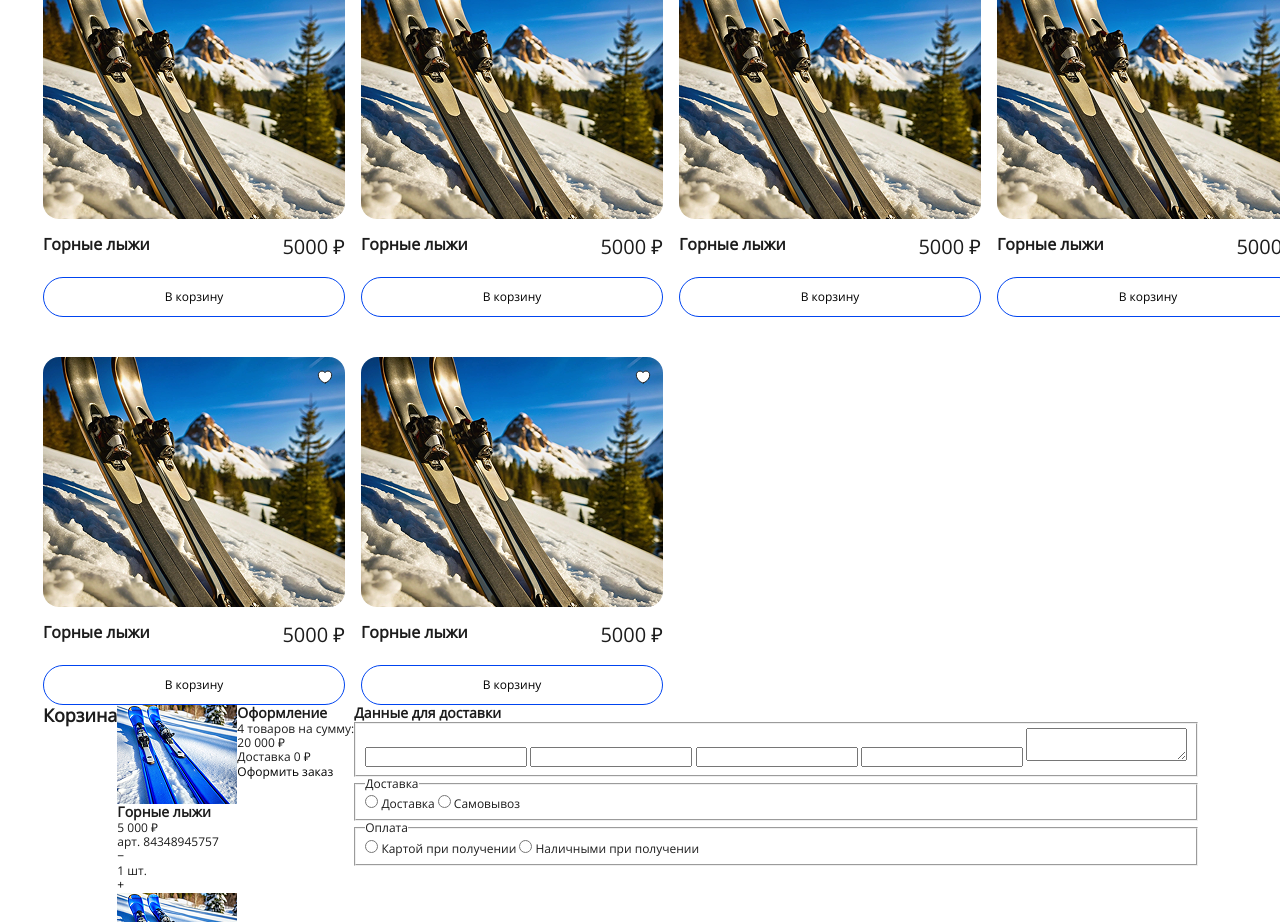
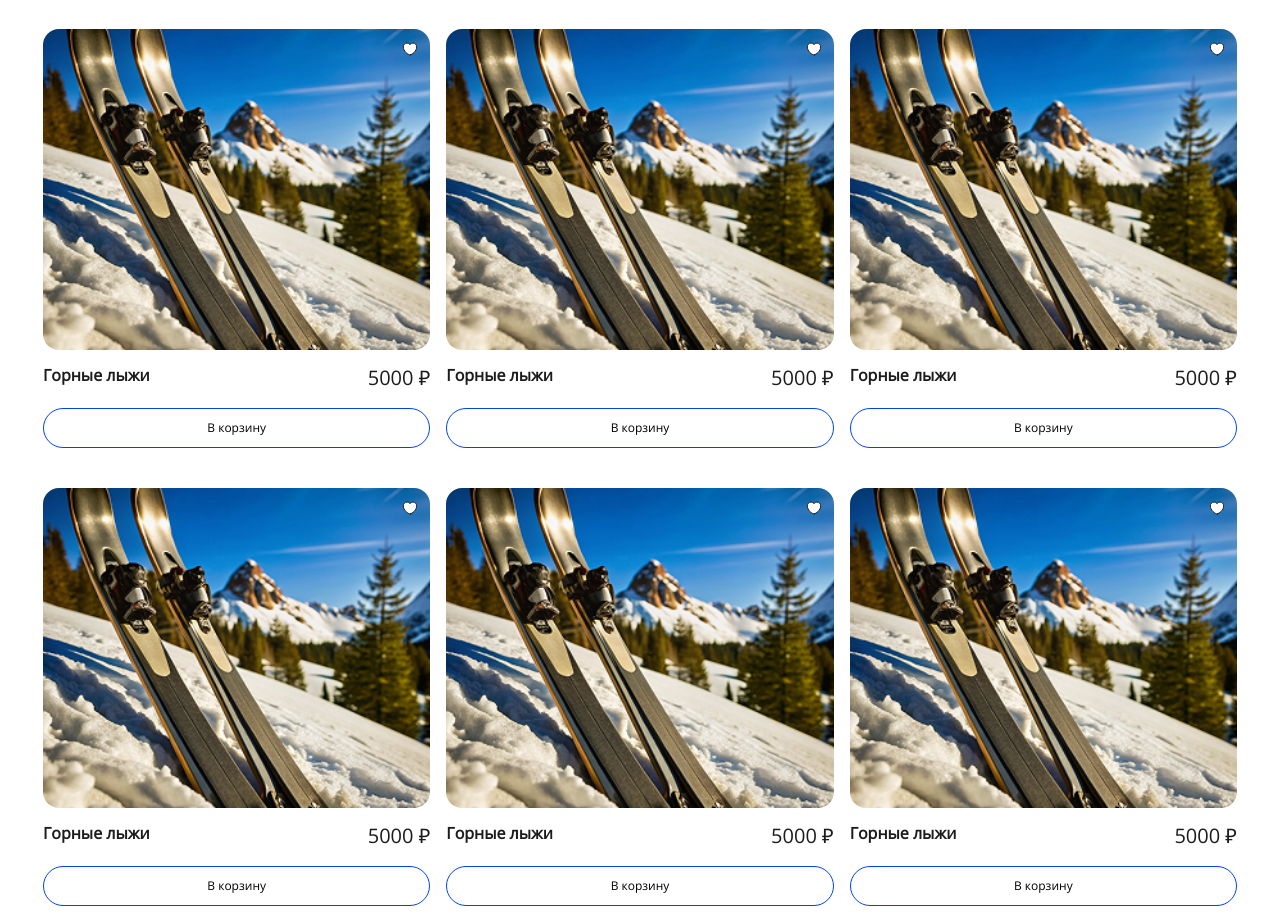
Before and after one commit to mindfling/MP-SKI-People, a website built with Vite: page index.html in a window 1280 px wide. Shown: the part 400-1322 px from the top of the page. Built offline with nearby package versions, Linux system fonts and the light colour scheme.

Commit message:
feat public goods grid auto-fit

```diff
--- a/index.html
+++ b/index.html
@@ -4,9 +4,9 @@
     <meta charset="UTF-8" />
     <link rel="icon" type="image/svg+xml" href="/icon/vite.svg" />
     <meta name="viewport" content="width=device-width, initial-scale=1.0" />
-    <link rel="preload" href="public/fonts/OpenSans-Regular.woff2" as="font" type="font/woff2" crossorigin>
-    <link rel="preload" href="public/fonts/Inter.woff2" as="font" type="font/woff2" crossorigin>
-    <link rel="preload" href="public/fonts/Inter-Black.woff2" as="font" type="font/woff2" crossorigin>
+    <link rel="preload" href="/fonts/OpenSans-Regular.woff2" as="font" type="font/woff2" crossorigin>
+    <link rel="preload" href="/fonts/Inter.woff2" as="font" type="font/woff2" crossorigin>
+    <link rel="preload" href="/fonts/Inter-Black.woff2" as="font" type="font/woff2" crossorigin>
     <script src="src/main.js" type="module"></script>
     <title>SKI People</title>
   </head>
@@ -107,7 +107,7 @@
             <li class="goods__item">
               <article class="goods__card card">
                 <a class="card__link" href="#">
-                  <img class="card__image" src="/public/img/products/ski-mount.png" alt="товар лыжи">
+                  <img class="card__image" src="/img/products/ski-mount.png" alt="товар лыжи">
                 </a>
                 <button class="card__like-button">
                   <svg width="16" height="16" viewBox="0 0 16 16" fill="none" xmlns="http://www.w3.org/2000/svg">
@@ -125,7 +125,7 @@
             <li class="goods__item">
               <article class="goods__card card">
                 <a class="card__link" href="#">
-                  <img class="card__image" src="/public/img/products/ski-mount.png" alt="товар лыжи">
+                  <img class="card__image" src="/img/products/ski-mount.png" alt="товар лыжи">
                 </a>
                 <button class="card__like-button">
                   <svg width="16" height="16" viewBox="0 0 16 16" fill="none" xmlns="http://www.w3.org/2000/svg">
@@ -143,7 +143,7 @@
             <li class="goods__item">
               <article class="goods__card card">
                 <a class="card__link" href="#">
-                  <img class="card__image" src="/public/img/products/ski-mount.png" alt="товар лыжи">
+                  <img class="card__image" src="/img/products/ski-mount.png" alt="товар лыжи">
                 </a>
                 <button class="card__like-button">
                   <svg width="16" height="16" viewBox="0 0 16 16" fill="none" xmlns="http://www.w3.org/2000/svg">
@@ -161,7 +161,7 @@
             <li class="goods__item">
               <article class="goods__card card">
                 <a class="card__link" href="#">
-                  <img class="card__image" src="/public/img/products/ski-mount.png" alt="товар лыжи">
+                  <img class="card__image" src="/img/products/ski-mount.png" alt="товар лыжи">
                 </a>
                 <button class="card__like-button">
                   <svg width="16" height="16" viewBox="0 0 16 16" fill="none" xmlns="http://www.w3.org/2000/svg">
@@ -179,7 +179,7 @@
             <li class="goods__item">
               <article class="goods__card card">
                 <a class="card__link" href="#">
-                  <img class="card__image" src="/public/img/products/ski-mount.png" alt="товар лыжи">
+                  <img class="card__image" src="/img/products/ski-mount.png" alt="товар лыжи">
                 </a>
                 <button class="card__like-button">
                   <svg width="16" height="16" viewBox="0 0 16 16" fill="none" xmlns="http://www.w3.org/2000/svg">
@@ -197,7 +197,7 @@
             <li class="goods__item">
               <article class="goods__card card">
                 <a class="card__link" href="#">
-                  <img class="card__image" src="/public/img/products/ski-mount.png" alt="товар лыжи">
+                  <img class="card__image" src="/img/products/ski-mount.png" alt="товар лыжи">
                 </a>
                 <button class="card__like-button">
                   <svg width="16" height="16" viewBox="0 0 16 16" fill="none" xmlns="http://www.w3.org/2000/svg">
@@ -224,7 +224,7 @@
           <ul class="cart__list">
             <li class="cart__item">
               <img
-                src="/public/img/products/ski-blue-mini.png"
+                src="/img/products/ski-blue-mini.png"
                 alt="Синие горные лыжи на снегу"
                 title="Синие горные лыжи на снегу"
                 class="cart__item-image"
@@ -240,7 +240,7 @@
             </li>
             <li class="cart__item">
               <img
-                src="/public/img/products/ski-blue-mini.png"
+                src="/img/products/ski-blue-mini.png"
                 alt="Синие горные лыжи на снегу"
                 title="Синие горные лыжи на снегу"
                 class="cart__item-image"
@@ -260,7 +260,7 @@
             </li>
             <li class="cart__item">
               <img
-                src="/public/img/products/ski-blue-mini.png"
+                src="/img/products/ski-blue-mini.png"
                 alt="Синие горные лыжи на снегу"
                 title="Синие горные лыжи на снегу"
                 class="cart__item-image"
--- a/src/styles/fonts.scss
+++ b/src/styles/fonts.scss
@@ -3,7 +3,7 @@
   font-weight: 400;
   font-display: swap;
   font-style: normal;
-  src: url("/public/fonts/OpenSans-Regular.woff2") format("woff2");
+  src: url("/fonts/OpenSans-Regular.woff2") format("woff2");
 }
 
 @font-face {
@@ -11,7 +11,7 @@
   font-weight: 400;
   font-display: swap;
   font-style: normal;
-  src: url("/public/fonts/Inter.woff2") format("woff2");
+  src: url("/fonts/Inter.woff2") format("woff2");
 }
 
 @font-face {
@@ -19,5 +19,5 @@
   font-weight: 900;
   font-display: swap;
   font-style: normal;
-  src: url("/public/fonts/Inter-Black.woff2") format("woff2");
+  src: url("/fonts/Inter-Black.woff2") format("woff2");
 }
--- a/src/styles/goods.scss
+++ b/src/styles/goods.scss
@@ -2,6 +2,11 @@
 
 
 .goods {
+  padding: 40px 0;
+
+  @media (min-width: 768px) {
+    padding: 60px 0;
+  }
 
   &__container {
     display: flex;
@@ -30,27 +35,19 @@
   &__list {
     display: grid;
     gap: 32px 8px;
-    grid-template-columns: repeat(2, 140px);
+    grid-template-columns: repeat(auto-fit, minmax(140px, 1fr));
 
     @media (min-width: 768px) {
       gap: 32px 10px;
-      grid-template-columns: repeat(3, 230px);
+      grid-template-columns: repeat(auto-fit, minmax(230px, 1fr));
     }
 
     @media (min-width: 1024px) {
       gap: 40px 16px;
-      grid-template-columns: repeat(4, 302px);
+      grid-template-columns: repeat(auto-fit, minmax(302px, 1fr));
     }
   }
-
-  &__item {
-
-  }
-
-  &__card {  }
 }
-
-
 
 
 .card {
@@ -74,6 +71,12 @@
     width: 100%;
     object-fit: cover;
     border-radius: 16px;
+    scale: 1;
+    transition: scale 400ms ease;
+
+    &:hover {
+      scale: 1.07;
+    }
   }
 
   &__like-button {
```
